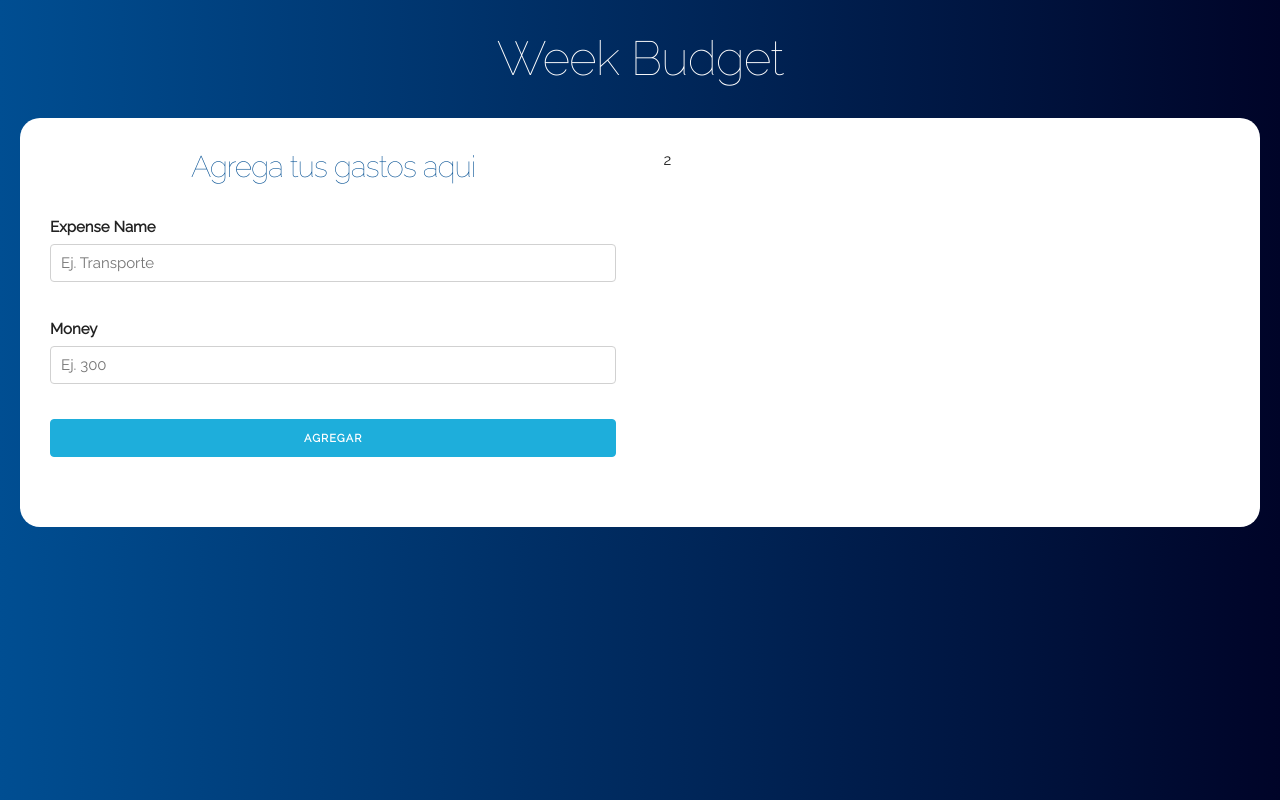
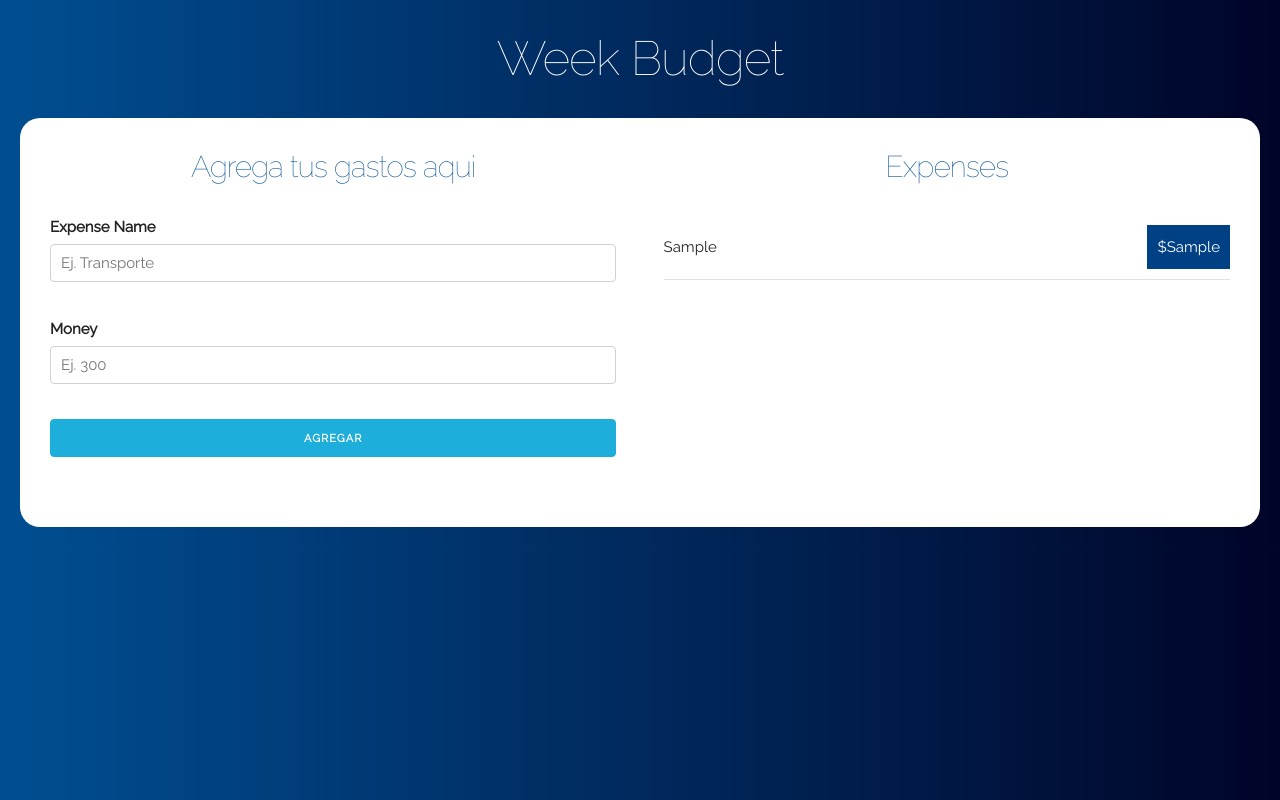
Before and after one commit to GeorgeSteel/WeekBudget-ReactJS, a React (Create React App) app: page / in a window 1280 px wide. Both pictures are taken after typing "Sample", "Sample" into the empty fields and a click on the input "Agregar". Built offline with nearby package versions, Linux system fonts and the light colour scheme.

Commit message:
expnses and list components completed

```diff
--- a/src/components/App.js
+++ b/src/components/App.js
@@ -2,6 +2,7 @@ import React, { Component } from 'react'
 import '../css/App.css';
 import Header from './Header';
 import Form from './Form';
+import Expenses from './Expenses';
 
 
 export default class App extends Component {
@@ -35,7 +36,9 @@ export default class App extends Component {
               />
             </div>
             <div className="one-half column">
-              2
+              <Expenses
+                expenses={ this.state.expenses }
+              />
             </div>
           </div>
         </div>
--- /dev/null
+++ b/src/components/Expenses.js
@@ -0,0 +1,18 @@
+import React, { Component } from 'react'
+import List from './List';
+
+export default class Expenses extends Component {
+  render() {
+    return (
+      <div className="gastos-realizados">
+        <h2>Expenses</h2>
+        {Object.keys(this.props.expenses).map(key => (
+            <List
+                key={ key }
+                expense={ this.props.expenses[key] }
+            />
+        ))}
+      </div>
+    )
+  }
+}
--- /dev/null
+++ b/src/components/List.js
@@ -0,0 +1,16 @@
+import React, { Component } from 'react'
+
+export default class List extends Component {
+    render() {
+        const { money, name } = this.props.expense;
+
+        return (
+            <li className="gastos">
+                <p>
+                    { name }
+                    <span className="gasto">${money}</span>
+                </p>
+            </li>
+        )
+    }
+}
```
